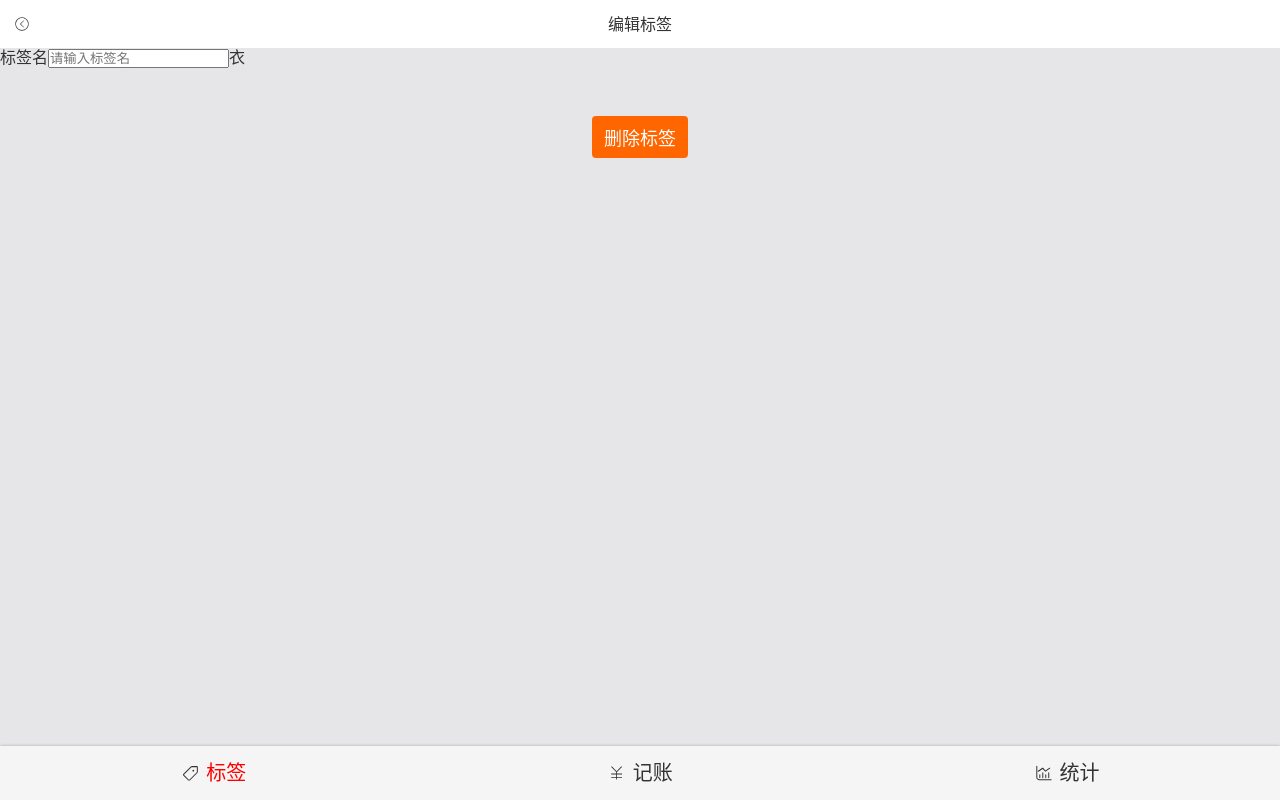
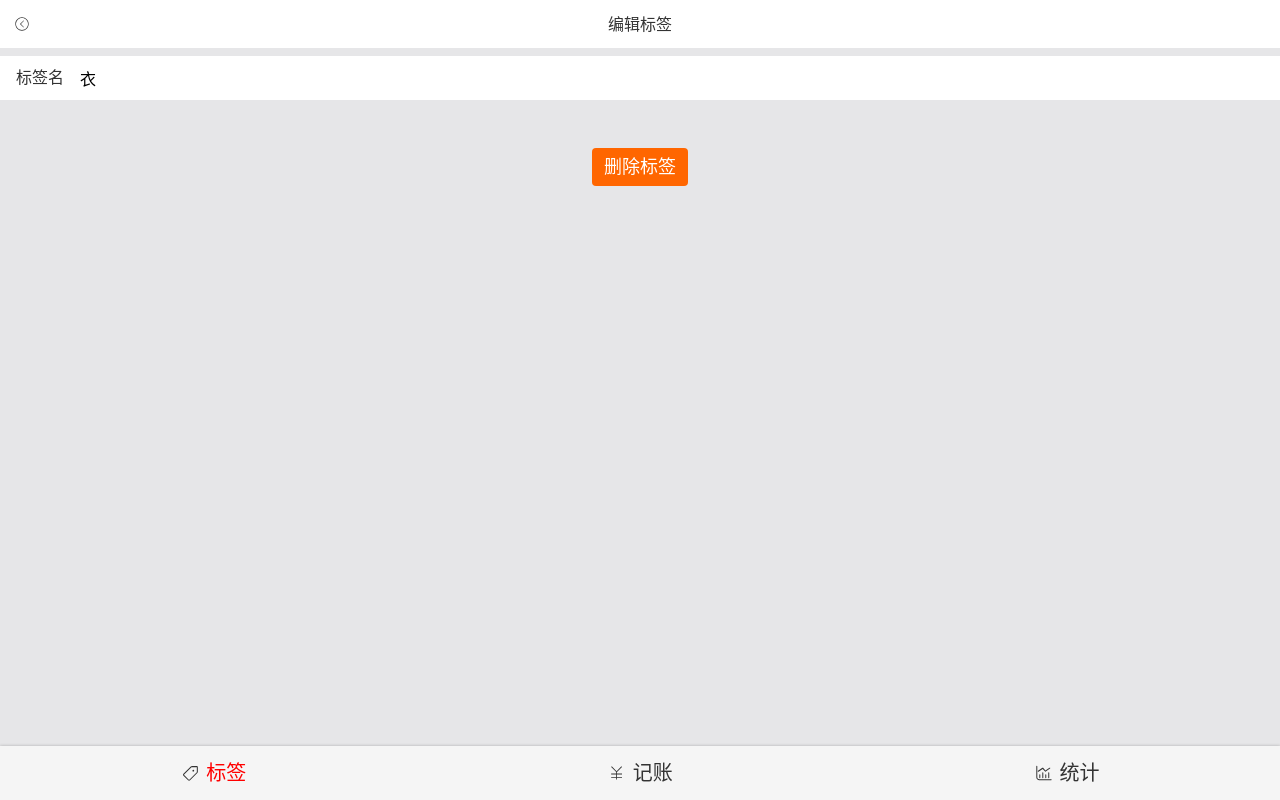
Before and after one commit to dreamqyq/easy-pocket, a React app: page /#/tags/1 in a window 1280 px wide. Built offline with nearby package versions, Linux system fonts and the light colour scheme.

Commit message:
finished: TagDetail UI

```diff
--- a/src/components/Input.tsx
+++ b/src/components/Input.tsx
@@ -11,7 +11,7 @@ const Label = styled.label`
   > input{
     display: block;
     width: 100%;
-    height: 72px;
+    height: 44px;
     background: none;
     border: none;
   }
--- a/src/normal.scss
+++ b/src/normal.scss
@@ -30,8 +30,8 @@ a {
   user-select: none; /* CSS3属性 */
 }
 
-button {
-  font-family: inherit;
+button, input {
+  font: inherit;
 }
 
 body {
--- a/src/views/Pocket/NoteSection.tsx
+++ b/src/views/Pocket/NoteSection.tsx
@@ -4,7 +4,7 @@ import { Input } from 'components/Input';
 
 const Wrapper = styled.section`
   background: #f5f5f5;
-  padding: 0 16px;
+  padding: 14px 16px;
   font-size: 14px;
 `;
 
@@ -20,7 +20,7 @@ const NoteSection: React.FC<Props> = (props) => {
   };
   return (
     <Wrapper>
-      <Input label="备注" type="text" value={note} onChange={onChangeHandle} />
+      <Input label="备注" type="text" placeholder="在这里添加备注" value={note} onChange={onChangeHandle} />
     </Wrapper>
   );
 };
--- a/src/views/Tags/TagDetail.tsx
+++ b/src/views/Tags/TagDetail.tsx
@@ -6,6 +6,7 @@ import { Icon } from 'components/Icon';
 import { Button } from 'components/Button';
 import { Center } from 'components/Center';
 import styled from 'styled-components';
+import { Input } from 'components/Input';
 
 const TopBar = styled.header`
   display: flex;
@@ -14,6 +15,12 @@ const TopBar = styled.header`
   line-height: 20px;
   padding: 14px;
   background: #fff;
+`;
+
+const InputWrapper = styled.div`
+  background: #fff;
+  padding: 0 16px;
+  margin-top: 8px;
 `;
 
 type Params = {
@@ -31,11 +38,9 @@ const TagDetail: React.FC = () => {
         <Icon />
       </TopBar>
       <div>
-        <label>
-          <span>标签名</span>
-          <input type="text" placeholder="请输入标签名" />
-        </label>
-        {tagName}
+        <InputWrapper>
+          <Input label="标签名" type="text" placeholder="请输入标签名" defaultValue={tagName} />
+        </InputWrapper>
         <Center>
           <Button>删除标签</Button>
         </Center>
```
